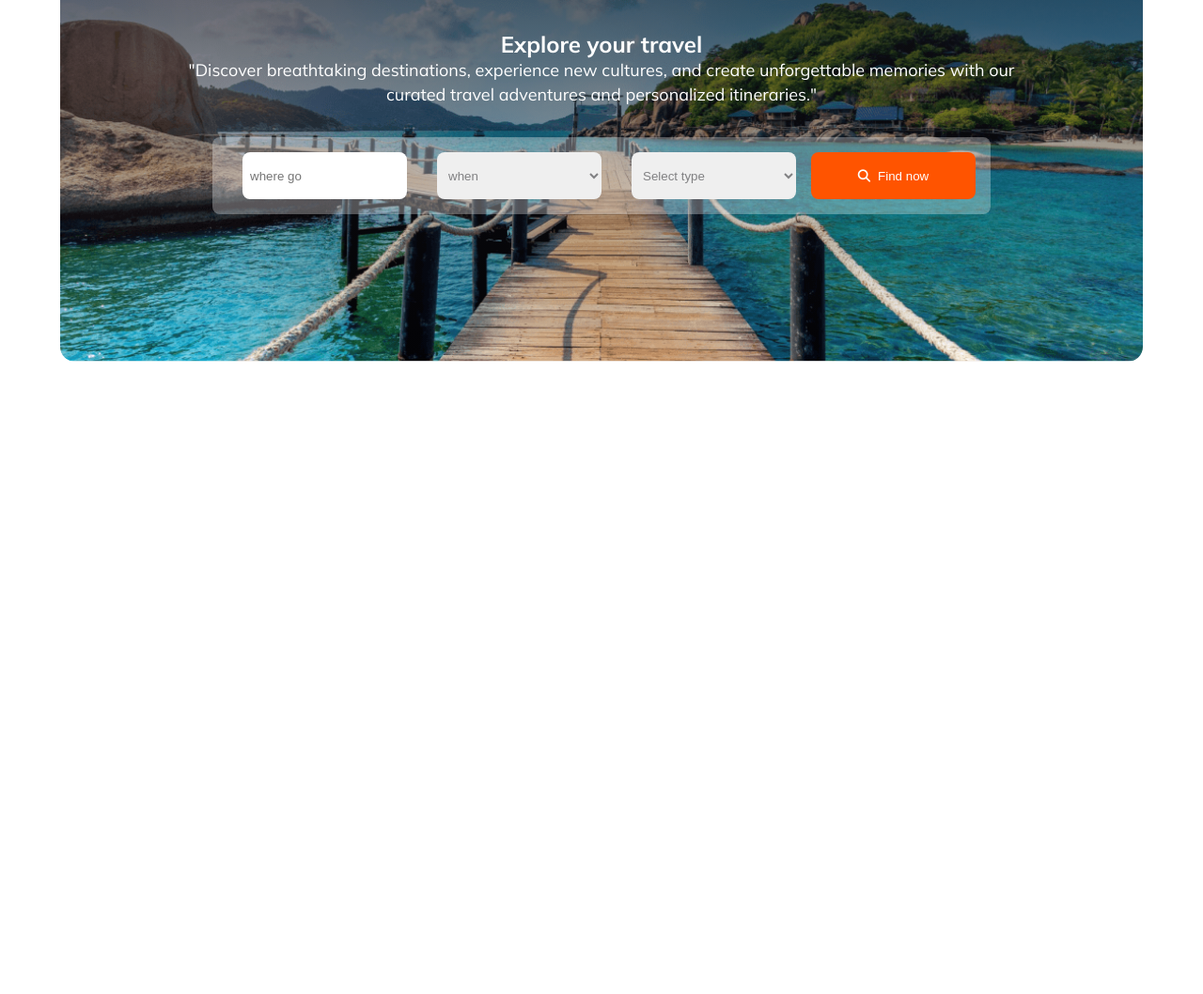
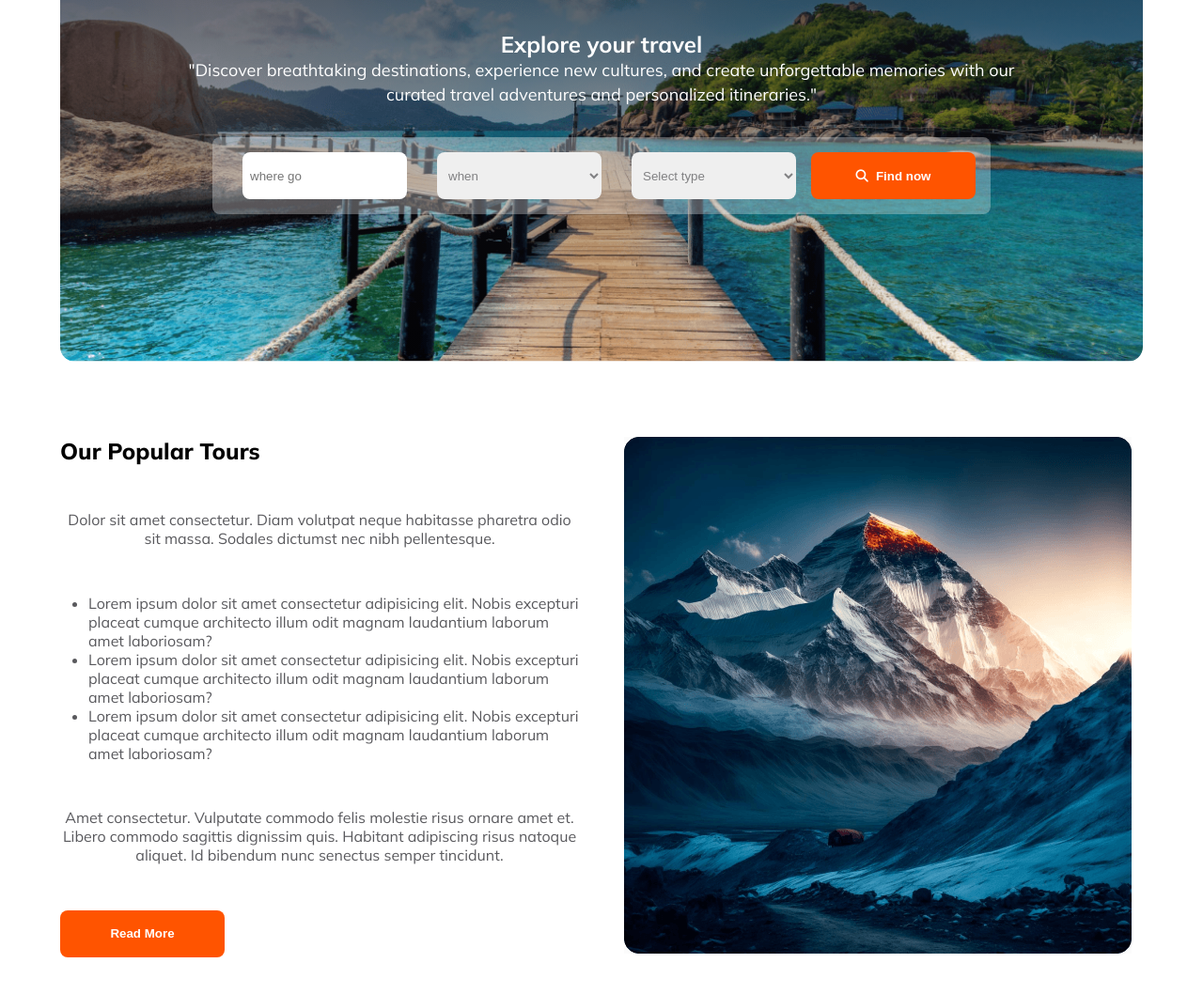
Before and after one commit to AyshaUrmi0/Travel-the-world, a plain HTML site: page index.html in a window 1280 px wide. Shown: the part 332-1390 px from the top of the page at 94% size. Before the commit the page ends 800 px from the top, so only its background shows below. Drawn offline with Linux system fonts and the light colour scheme.

Commit message:
popular section done

```diff
--- a/Styles/style.css
+++ b/Styles/style.css
@@ -61,7 +61,7 @@ nav bar style */
     gap: 3rem;
 
 }
- p,li{
+ p{
     font-weight: normal;
     line-height: normal;
     text-align: center;
@@ -145,5 +145,30 @@ input,select{
     border:none;
     cursor: pointer;
     color: #FFF;
+    font-weight: bold;
 
 }
+
+.popular-section{
+    display: grid;
+   grid-template-columns: 1fr 1fr;
+   gap:3rem;
+}
+.popular-section-text{
+    display: flex;
+    flex-direction: column;
+    row-gap: 1rem;
+    justify-content: space-between;
+
+}
+
+.popular-section-text p,ul{
+     color: rgba(19, 19, 24, 0.70);
+}
+
+.popular-section-text ul{
+    padding-left: 30px;
+}
+.popular-section-text h3{
+   text-align: left;
+}
--- a/index.html
+++ b/index.html
@@ -31,6 +31,7 @@
     </div>
 </nav>
 
+<!-- Explore-container section -->
 
 <section class="container explore-your-travel">
     <div class="explore-container">
@@ -58,6 +59,28 @@
     </div>
 </section>
 
+<!-- Popular tours section -->
+ <section class="container popular-section">
+    <div class="popular-section-text">
+        <h3>Our Popular Tours</h3>
+        <p>Dolor sit amet consectetur. Diam volutpat neque habitasse pharetra odio sit massa. Sodales dictumst nec nibh pellentesque.</p>
+        <ul>
+           <li>Lorem ipsum dolor sit amet consectetur adipisicing elit. Nobis excepturi placeat cumque architecto illum odit magnam laudantium laborum amet laboriosam?</li>
+           <li>Lorem ipsum dolor sit amet consectetur adipisicing elit. Nobis excepturi placeat cumque architecto illum odit magnam laudantium laborum amet laboriosam?</li>
+           <li>Lorem ipsum dolor sit amet consectetur adipisicing elit. Nobis excepturi placeat cumque architecto illum odit magnam laudantium laborum amet laboriosam?</li>
+        </ul>
+        <p>Amet consectetur. Vulputate commodo felis molestie risus  ornare amet et. Libero commodo sagittis dignissim  quis. Habitant adipiscing risus natoque aliquet. Id bibendum nunc senectus semper tincidunt. </p>
+        <button class="btn-primary">Read More</button>
+
+    </div>
+    <div class="popular-section-image">
+        <img src="./Images/Rectangle 4.png" alt="">
+
+    </div>
+
+
+ </section>
+
 
 
 
```
